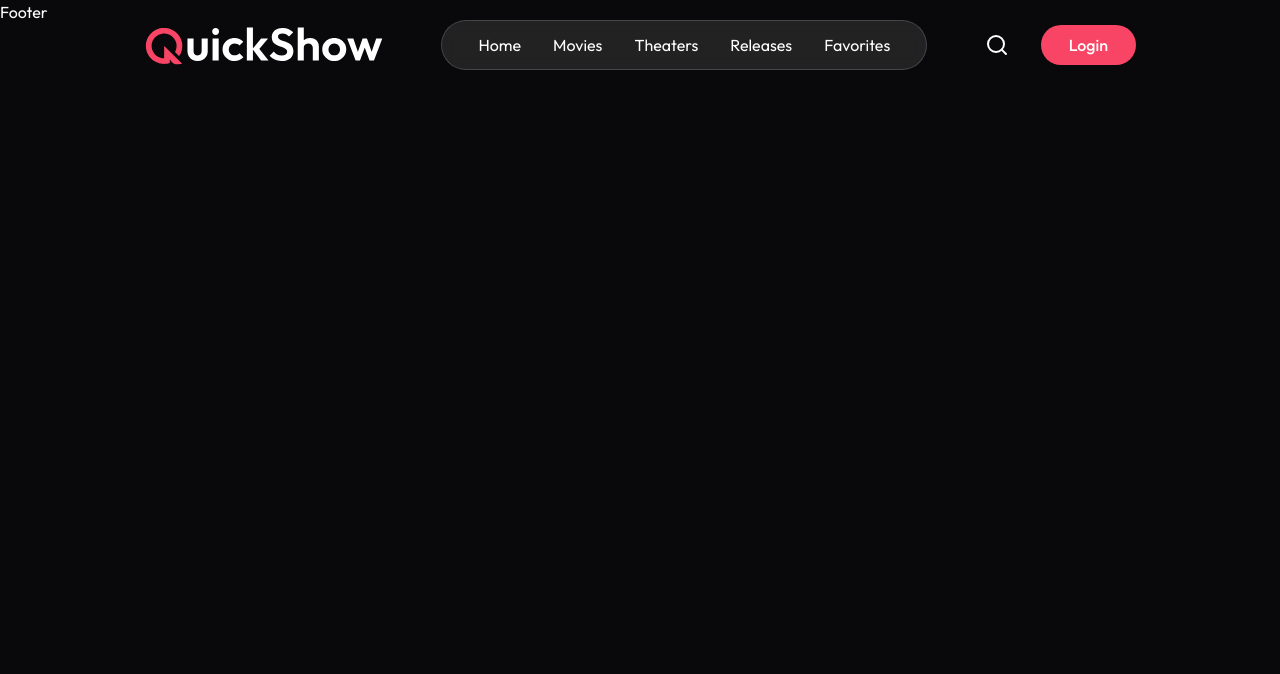
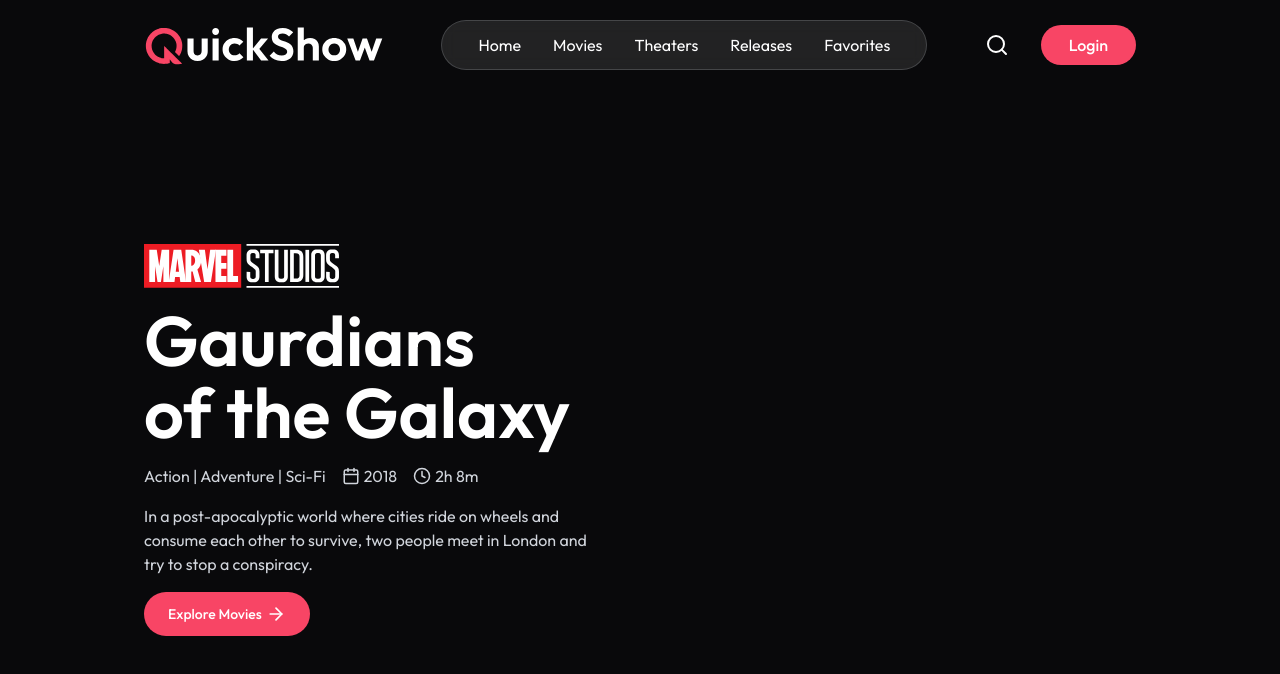
Before and after one commit to Devansh7887/Quickshow, a React (Vite) app: page / in a window 1280 px wide. Shown: the top 674 px of the page. Built offline with nearby package versions, Linux system fonts and the light colour scheme; no server answers.

Commit message:
add authentication & autherization and make the herosection

```diff
--- a/src/component/Footer.jsx
+++ b/src/component/Footer.jsx
@@ -5,7 +5,7 @@ function Footer() {
 
   return (
     <div>
-      <h1>Footer</h1>
+
     </div>
   )
 }
--- /dev/null
+++ b/src/component/HeroSection.jsx
@@ -0,0 +1,33 @@
+import { useState } from 'react'
+import { assets } from "../assets/assets"
+import { ArrowRight, CalendarIcon, ClockIcon } from "lucide-react"
+import { useNavigate } from "react-router-dom"
+
+function HeroSection() {
+
+    const navigate = useNavigate();
+
+  return (
+    <div className='flex flex-col items-start justify-center gap-4 px-6 md:px-16 lg:px-36 bg-[url("/backgroundImage.png")] bg-cover bg-center h-screen'>
+        <img src = {assets.marvelLogo} alt="" className=" max-h-11 lg:h-11 mt-20"/>
+        <h1 className="text-5xl md:text-[70px] md:leading-18 font-semibold max-w-110">Gaurdians <br/> of the Galaxy</h1>
+
+      <div className="flex items-center gap-4 text-gray-300">
+        <span>Action | Adventure | Sci-Fi</span>
+        <div className="flex items-center gap-1">
+            <CalendarIcon className="w-4.5 h-4.5"/> 2018
+        </div>
+        <div className="flex items-center gap-1">
+            <ClockIcon className="w-4.5 h-4.5"/> 2h 8m
+        </div>
+      </div>
+      <p className="max-w-md text-gray-300">In a post-apocalyptic world where cities ride on wheels and consume each other to survive, two people meet in London and try to stop a conspiracy.</p>
+      <button onClick = {() => navigate("/movies")} className="flex items-center gap-1 px-6 py-3 text-sm bg-primary hover:bg-primary-dull transition rounded-full font-medium cursor-pointer">
+        Explore Movies
+        <ArrowRight className="w-5 h-5"/>
+      </button>
+    </div>
+  )
+}
+
+export default HeroSection
--- a/src/pages/Home.jsx
+++ b/src/pages/Home.jsx
@@ -1,12 +1,13 @@
 import { useState } from 'react'
+import HeroSection from '../component/HeroSection'
 
 
 function Home() {
 
   return (
-    <div>
-
-    </div>
+    <>
+     <HeroSection/>
+    </>
   )
 }
 
```
